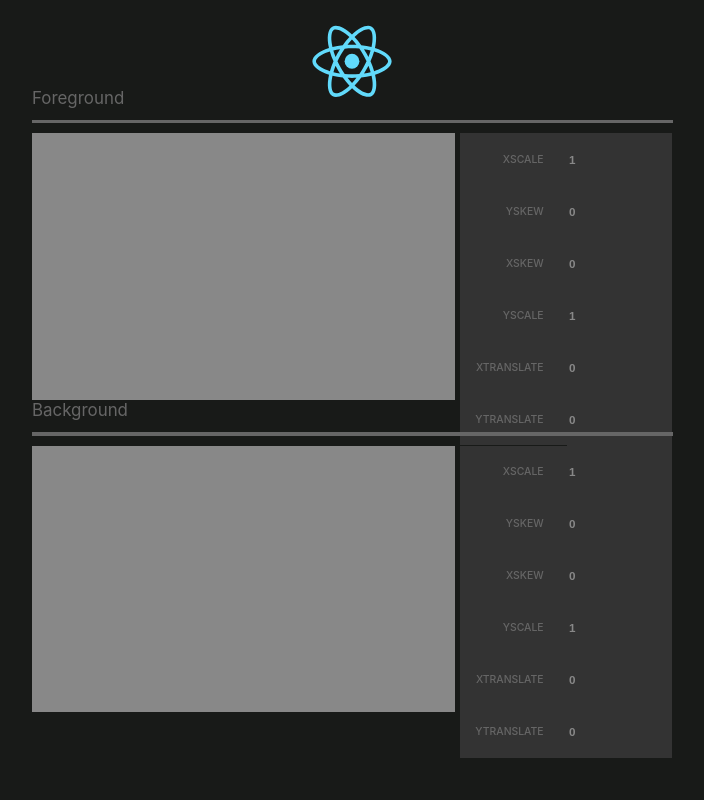
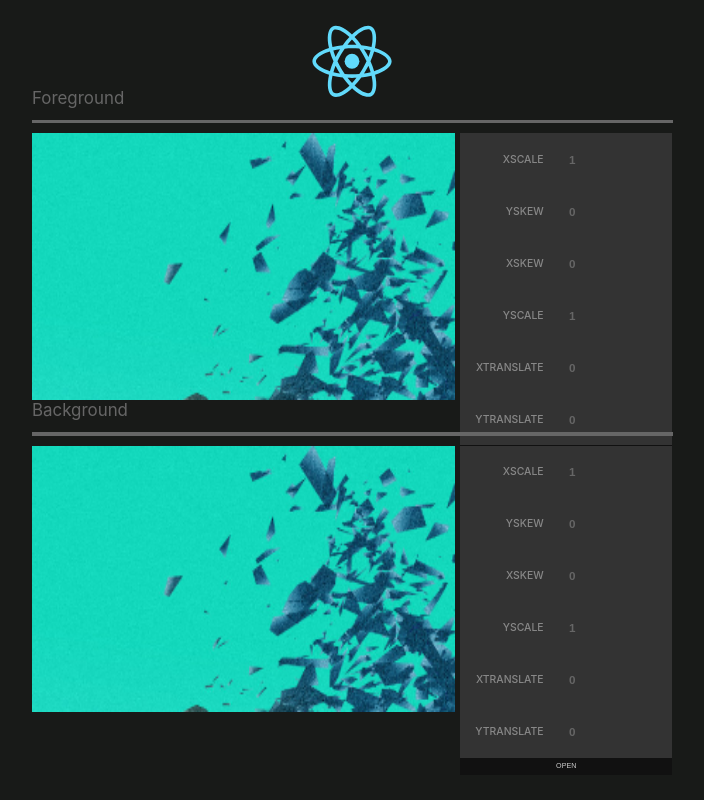
Before and after one commit to imnotjohn/pmapper, a React (Create React App) app: page / in a window 1280 px wide. Shown: the whole page, without its empty margins (288-992 px from the left). Built offline with nearby package versions, Linux system fonts and the light colour scheme.

Commit message:
Added toggle button for open/close presentation mode. Need to connect with API once internet is set up. Added img reference to test canvas element.

```diff
--- a/src/components/Input/Input.css
+++ b/src/components/Input/Input.css
@@ -21,6 +21,21 @@
 	margin-top: -0.2em;
 }
 
+#inputControls button {
+	width: 100%;
+	min-height: 2.5em;
+	display: flex;
+	justify-content: center;
+	align-items: center;
+	font-size: 0.275em;
+	font-weight: 300;
+	color: #ccc;
+	text-transform: uppercase;
+	background-color: #111;
+	border: 0;
+	outline: none;
+}
+
 #inputVideo {
 	width: 66.6%;
 	height: 100%;
@@ -31,7 +46,7 @@
 
 .inputParameter {
 	width: 100%;
-	height: auto;
+	height: 100%;
 	min-height: 2em;
 	background-color: #333;
 	display: flex;
@@ -44,13 +59,14 @@
 	display: flex;
 	justify-content: flex-end;
 	align-items: center;
+	color: #888;
 	font-size: 0.4em;
 	text-transform: uppercase;
 }
 .inputParameter input {
 	width: 100%;
-	background-color: #333;
-	color: #888;
+	background-color: inherit;
+	color: inherit;
 	display: flex;
 	justify-content: center;
 	align-items: center;
@@ -58,13 +74,12 @@
 	font-weight: 600;
 	outline: 0;
 	border: none;
-	margin-top: -0.05em;
 	margin-left: 2em;
 }
 
 #canvas {
 	width: 100%;
-	height: auto;
+	height: 100%;
 	display: block;
 }
 
--- a/src/components/Input/Input.js
+++ b/src/components/Input/Input.js
@@ -1,17 +1,20 @@
 import React, {Component} from 'react';
 import './Input.css';
+
+import imgSrc from './../../assets/test.png';
 
 export default class Input extends Component {
 	constructor(props) {
 		super(props);
 
 		this.state = {
-			width: "",
-			height: "",
-			url: "",
-			videoType: "video/mp4",
-			autoPlay: true,
-			controller: false,
+			canvas: {
+				width: "",
+				height: "",
+				src: "",
+				autoPlay: true,
+				controller: false,
+			},
 			transform: {
 				xScale: 1,
 				ySkew: 0,
@@ -19,7 +22,8 @@ export default class Input extends Component {
 				yScale: 1,
 				xTranslate: 0,
 				yTranslate: 0,
-			}
+			},
+			isPresentation: false,
 		}
 	}
 
@@ -34,19 +38,42 @@ export default class Input extends Component {
 
 		this.setState({
 			transform: transformState,
+		}, () => {
+			console.log(this.state.transform);
 		});
+	}
+
+	presentationHandler = (e) => {
+		e.preventDefault();
+
+		this.setState({
+			isPresentation: !this.state.isPresentation,
+		});
+	}
+
+	drawCanvas = (ctxRef, context, canvasWidth, canvasHeight) => {
+		ctxRef.drawImage(context, 0, 0, canvasWidth, canvasHeight);
 	}
 
 	componentDidMount() {
 		const canvas = this.refs.canvas;
 		const ctx = canvas.getContext("2d");
+		const ctxImage = this.refs.contextImage;
+
+		const ctxWidth = 1280/4;
+		const ctxHeight = 720/4;
+
+		ctxImage.onload = () => {
+			ctx.drawImage(ctxImage, 0, 0, ctxWidth, ctxHeight);
+		}
+		// this.drawCanvas(ctx, ctxImage, ctxWidth, ctxHeight);
 	}
 
 	renderParameters = () => {
 			return ( Object.keys(this.state.transform).map( (name, index) => {
 				return (
 					<div className="inputParameter" key={index}>
-						<label for={name}>{name}</label>
+						<label htmlFor={name}>{name}</label>
 						<input onChange={this.parameterHandler} name={name} type="text" value={this.state.transform[name]}/>
 					</div>
 				);
@@ -66,15 +93,16 @@ export default class Input extends Component {
 				<div id="media">
 					<div ref="inputVideo" id="inputVideo">
 						<canvas ref="canvas" id="canvas">
+							<img ref="contextImage" src={imgSrc} alt="test" />
 						</canvas>
 					</div>
 					<div ref="inputControls" id="inputControls">
-			{/*}
-						<label for="xScale">xScale</label>
-						<input name="xScale" type="number" value={this.state.transform.xScale}/>
-			*/}
-
-					{this.renderParameters()}
+						{this.renderParameters()}
+						<span>
+							<button onClick={this.presentationHandler} type="submit">
+								{ this.state.isPresentation ? 'close' : 'open' }
+							</button>
+						</span>
 					</div>
 				</div>
 			</div>
```
Also changed, not shown: src/assets/test.png (added).
